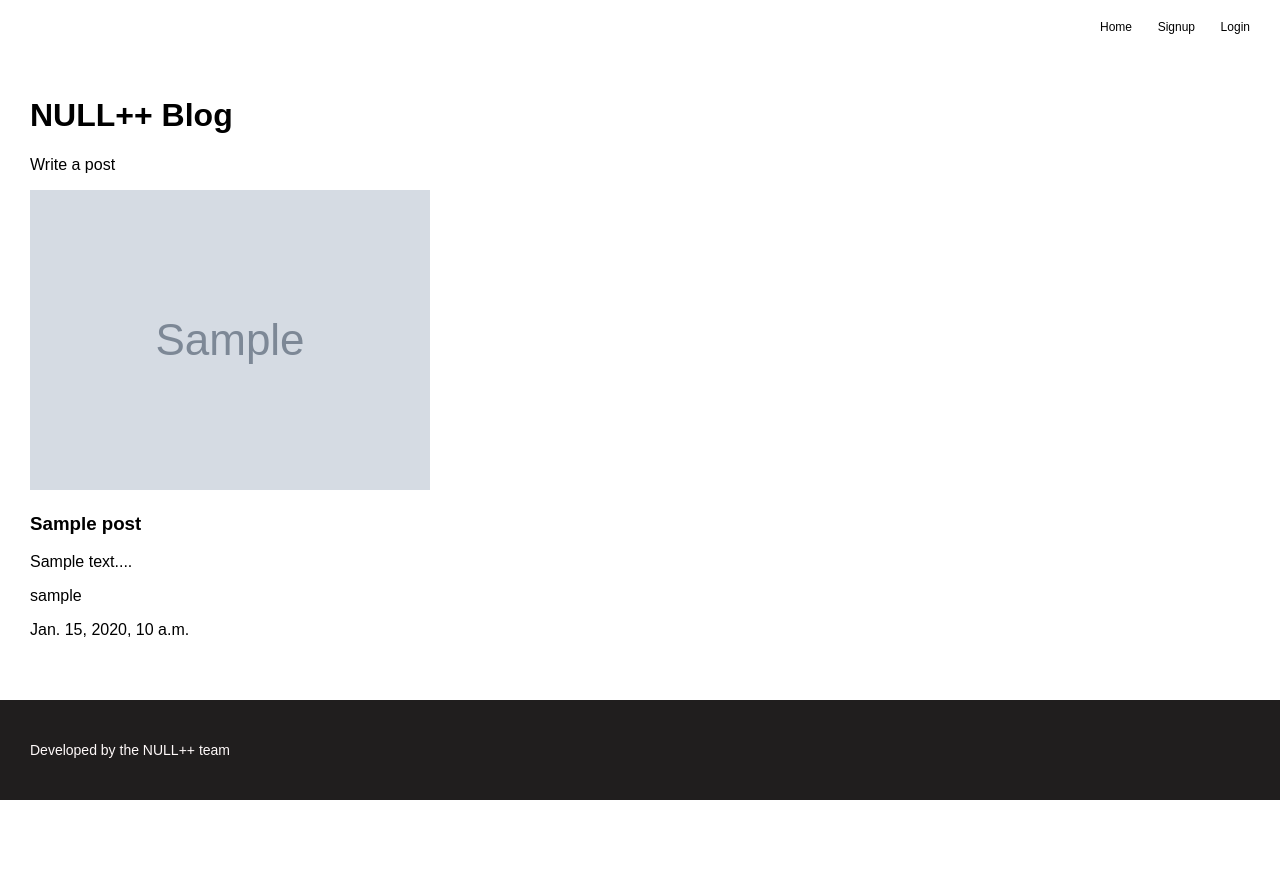
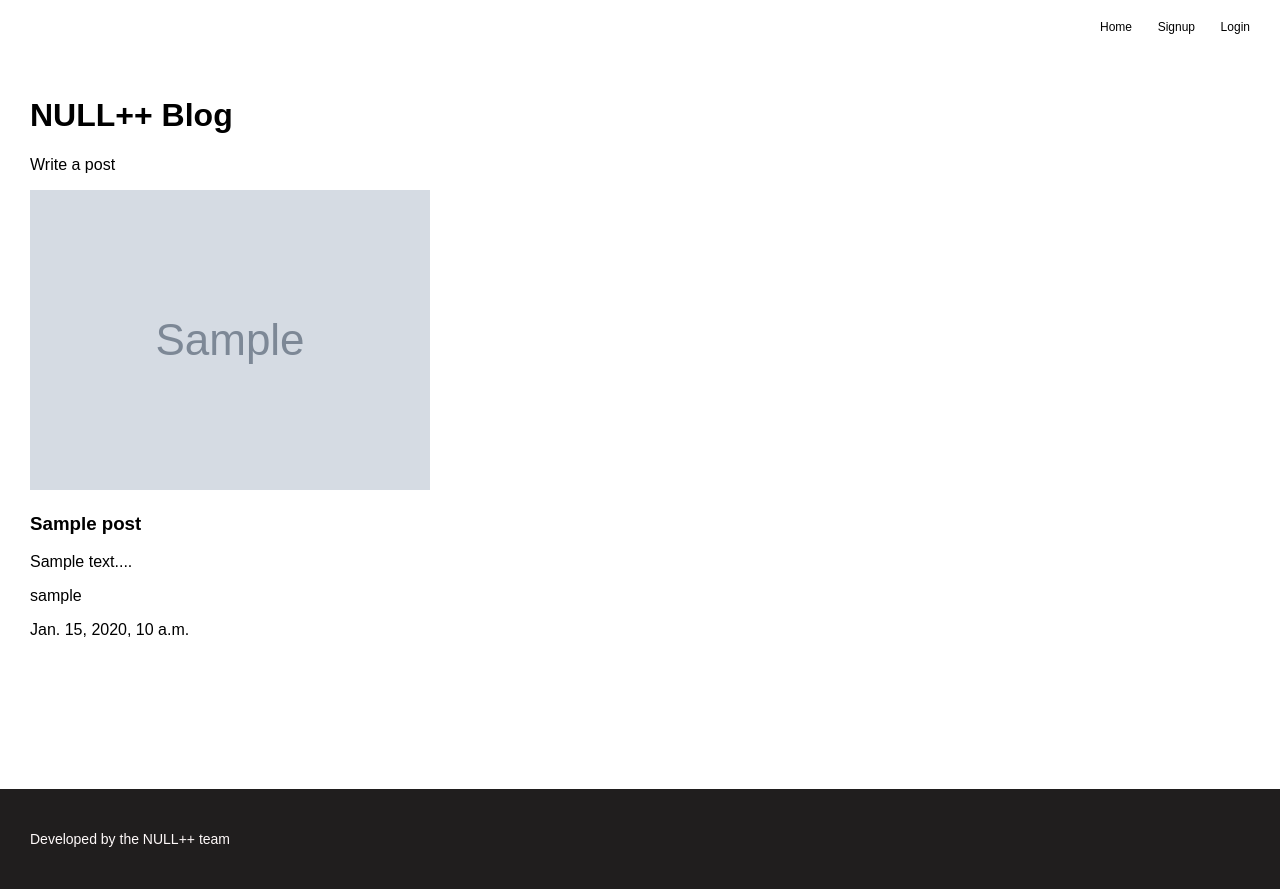
Before and after one commit to JustLearningThings/Null--NLP, a Django app: page / in a window 1280 px wide. Before the commit the page ends 800 px from the top, so only its background shows below. Run offline with Django 3.2, Linux system fonts and the light colour scheme; tables that the repository leaves empty hold one stand-in row (values such as "Sample post"); grey boxes marked "Sample" are stand-in pictures.

Commit message:
fixed footer positioning

```diff
--- a/null_blog/blog/static/blog/footer.css
+++ b/null_blog/blog/static/blog/footer.css
@@ -1,18 +1,28 @@
-#footer {
+:root {
+    --footer-height: 100px;
+}
+
+footer {
     background-color: #201E1E;
     color: #FFFAFA;
     max-width: 100vw;
     width: 100%;
-    height: 100px;
+    height: var(--footer-height);
     box-sizing: border-box;
     display: flex;
     align-items: center;
     padding: 0 30px;
+
     position: absolute;
-    left: 0;
     bottom: 0;
 }
 
 #footer-p {
     font-size: 14px;
 }
+
+body {
+    position: relative;
+    min-height: calc(100vh - var(--footer-height));
+    padding-bottom: var(--footer-height);
+}
--- a/null_blog/blog/static/blog/style.css
+++ b/null_blog/blog/static/blog/style.css
@@ -35,7 +35,7 @@ button, input[type='submit'] {
 }
 
 main {
-    margin: auto 30px;
+    margin: auto 30px 150px 30px;
 }
 
 .post-title {
@@ -74,7 +74,6 @@ main {
 }
 
 .submit {
-    cursor: pointer;
     background-color: #2EAABB;
     color: white;
     border-radius: 12px;
--- a/null_blog/blog/templates/blog/footer.html
+++ b/null_blog/blog/templates/blog/footer.html
@@ -1,3 +1,3 @@
-<div id="footer">
+<footer>
     <p id="footer-p">Developed by the NULL++ team</p>
-</div>
+</footer>
```
